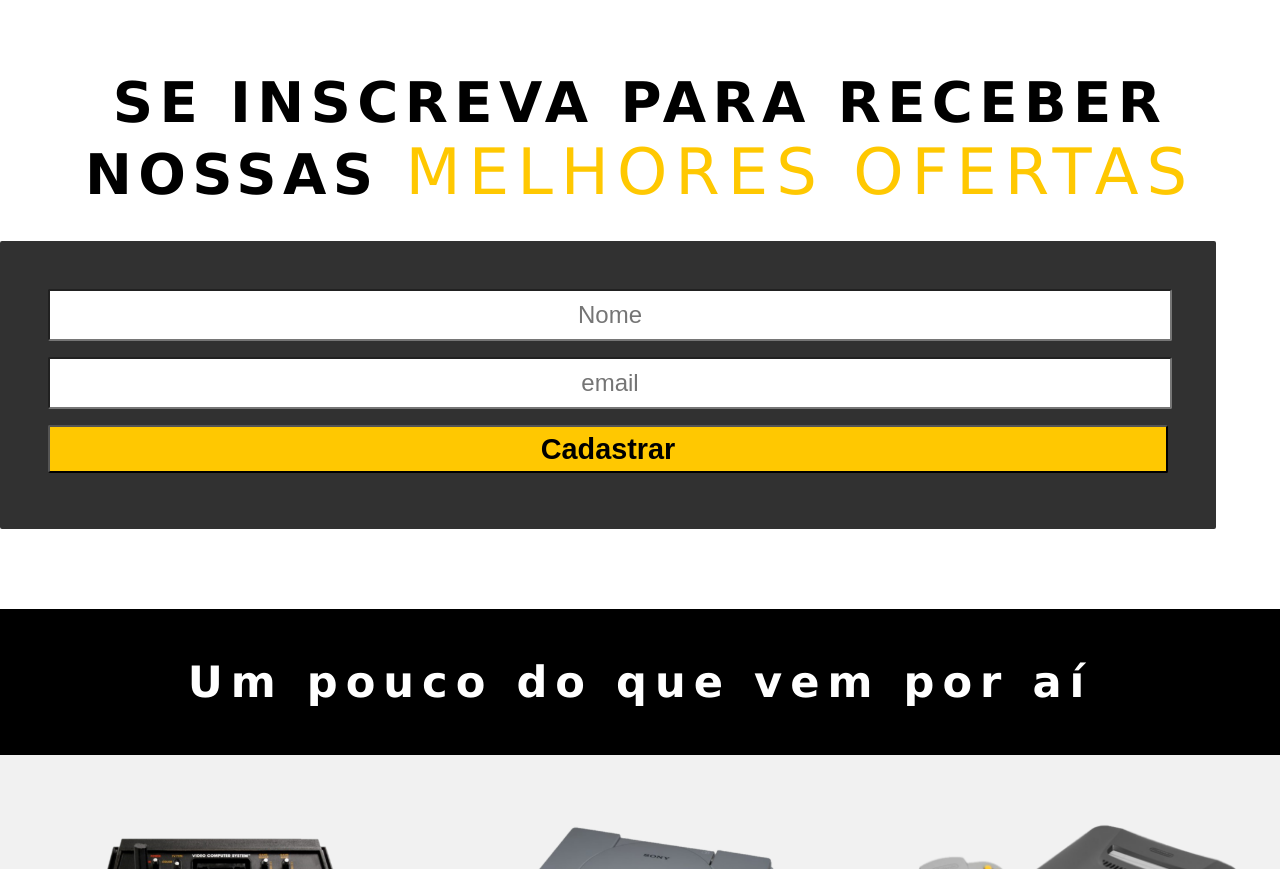
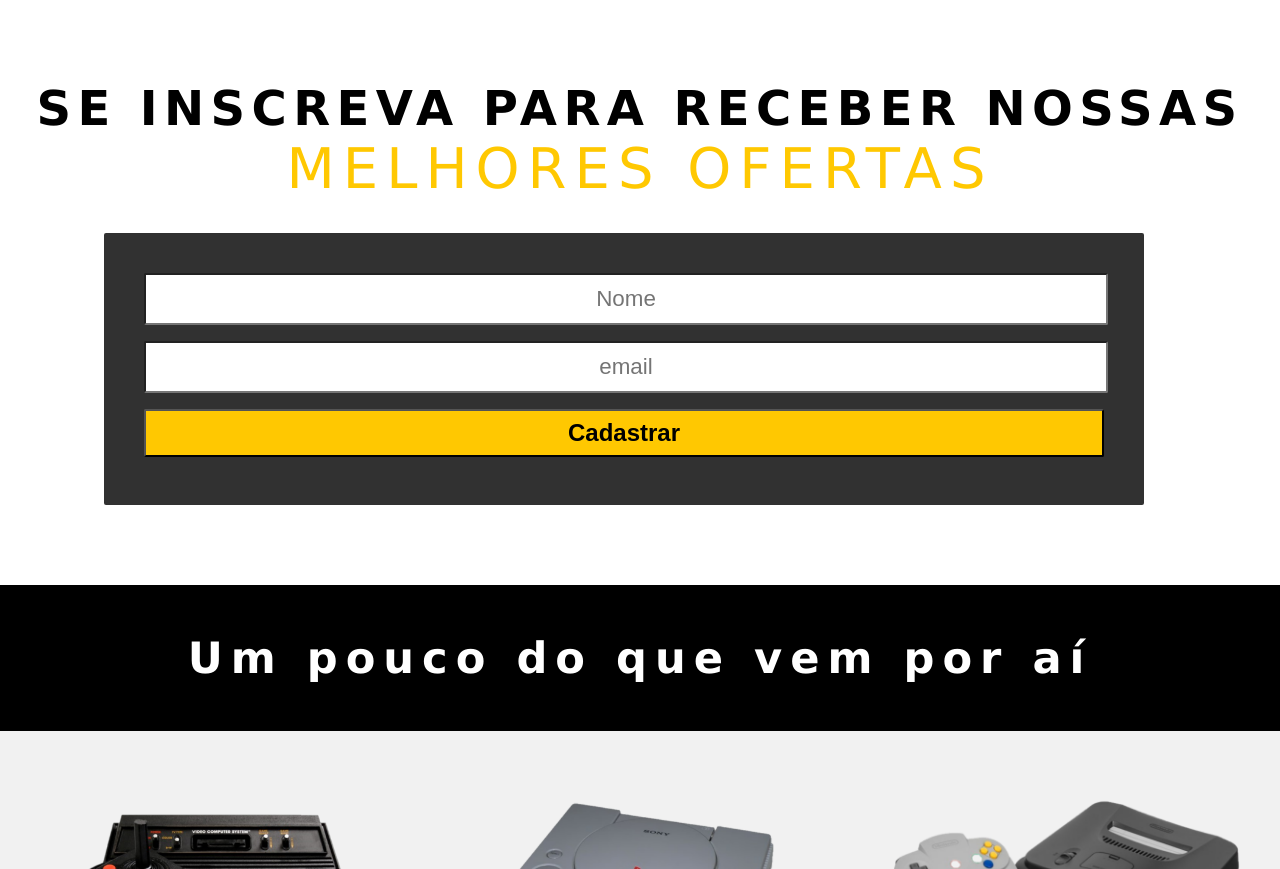
Before and after one commit to duarteicaros/Desafio1-Ecommerce, a plain HTML site: page index.html in a window 1280 px wide. Shown: the part 1723-2592 px from the top of the page. Drawn offline with Linux system fonts and the light colour scheme.

Commit message:
Alterações finais

```diff
--- a/css/style.css
+++ b/css/style.css
@@ -66,7 +66,7 @@ body {
     font-size: 5rem;
     padding-left: 6rem;
     padding-right: 0;
-    margin-top: -30rem;
+    margin-top: -27rem;
 }
 
 #f_banner_2 {
@@ -129,6 +129,12 @@ body {
 }
 
 /* ESTILO CADASTRE-SE */
+#cadastre{
+    display: flex;
+    justify-content: center;
+    align-items: center;
+}
+
 .cadastro {
     margin-top: 5rem;
     display: flex;
@@ -139,13 +145,13 @@ body {
 .texto2 {
     color: #000;
     max-width: 80rem;
-    font-size: 3.5rem;
+    font-size: 3rem;
     letter-spacing: 0.4rem;
     text-align: center;
 }
 
 .texto2 span {
-    font-size: 4rem;
+    font-size: 3.5rem;
     letter-spacing: 0.5rem;
     font-weight: 400;
     color: #FFC801;
@@ -154,14 +160,16 @@ body {
 .card-container {
     background-color: rgba(0, 0, 0, 0.808);
     border-radius: 2px;
-    padding: 3rem;
-    width: 70rem;
+    padding: 2.5rem;
+    margin-left: 6.5rem;
+    width: 60rem;
     height: 12rem;
     max-width: 70rem;
     min-width: 2rem;
     display: grid;
     align-items: center;
     margin-top: 2rem;
+
 }
 
 input {
@@ -172,7 +180,7 @@ input {
     border-radius: 2px;
     background: #fff;
     color: #000;
-    font-size: 1.5rem;
+    font-size: 1.4rem;
 }
 
 #mesage-error {
@@ -188,7 +196,7 @@ input {
     color: #000;
     border-radius: 2px;
     font-weight: 600;
-    font-size: 1.8rem;
+    font-size: 1.5rem;
 }
 
 #submit:hover {
--- a/css/timer.css
+++ b/css/timer.css
@@ -7,8 +7,8 @@
 }
 
 .texto_timer {
-    padding-top: 4rem;
-    font-size: 3rem;
+    padding-top: 3.5rem;
+    font-size: 2.5rem;
     text-align: center;
     color: #fff;
 }
@@ -37,6 +37,6 @@
 .timer span {
     font-family: 'Trebuchet MS', 'Lucida Sans Unicode', 'Lucida Grande', 'Lucida Sans', Arial, sans-serif;
     font-style: normal;
-    font-size: 4rem;
+    font-size: 3rem;
 
 }
--- a/index.html
+++ b/index.html
@@ -69,7 +69,7 @@
             </div>
         </section>
 
-        <section id="cadastre-se" class="cadastro">
+        <section id="cadastre" class="cadastro">
             <div>
                 <h4 class="texto2">SE INSCREVA PARA RECEBER NOSSAS <span>MELHORES OFERTAS</span></h4>
                 <div class="card-container">
```
